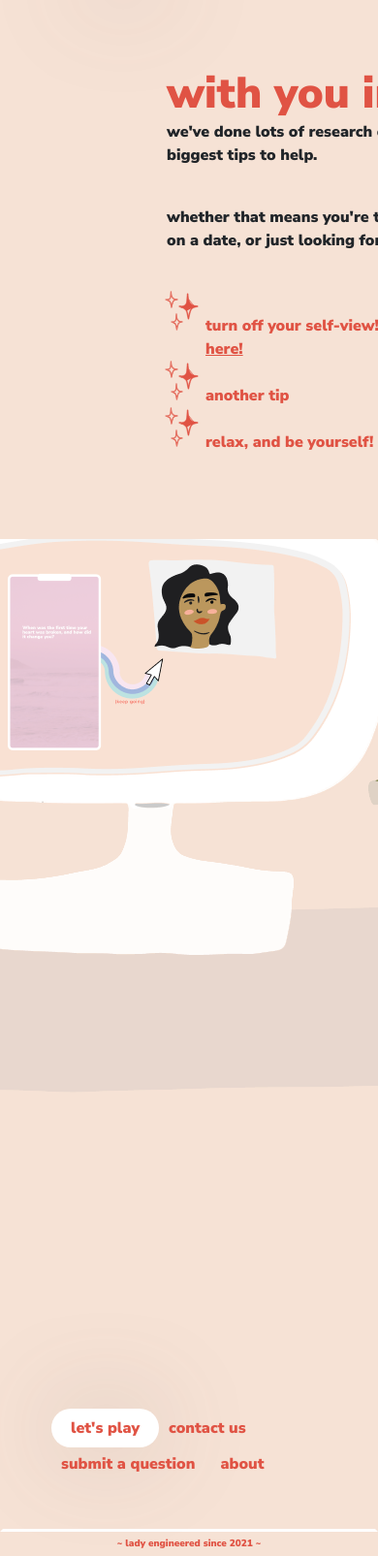
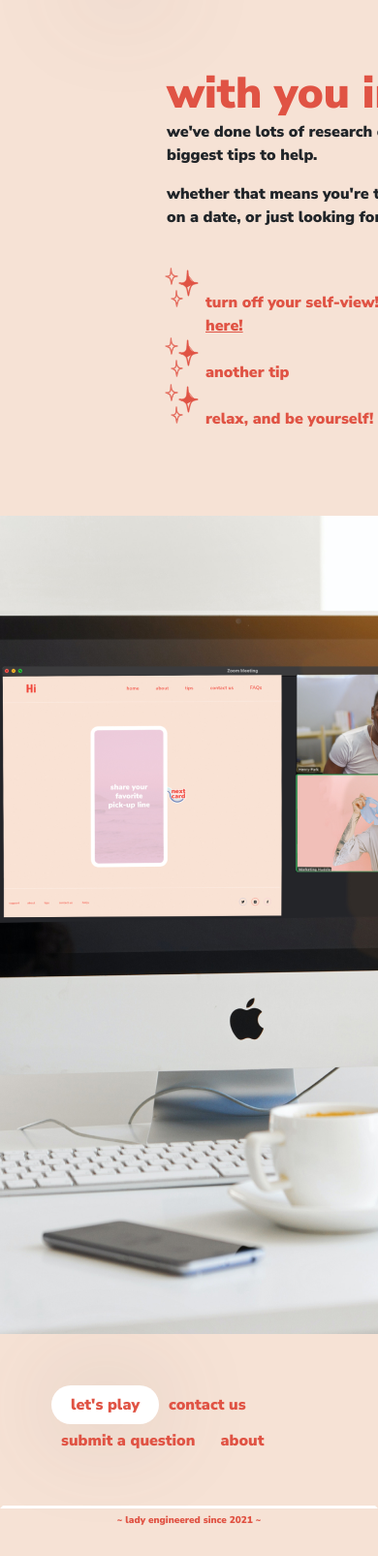
Before and after one commit to hmmacaulay/UX_UI_PROJECT_3, a PHP site: page / in a window 390 px wide; the page is wider, and only the part inside the window is pictured. Shown: the part 1148-2753 px from the top of that part at 97% size. After the commit the page ends 2721 px from the top of that part, so only its background shows below. Run offline with PHP 8.4, Linux system fonts and the light colour scheme; some libraries are stand-ins or nearby versions.

Commit message:
trying mobile

```diff
--- a/css/header.css
+++ b/css/header.css
@@ -124,6 +124,7 @@ p {
     margin-left: 100px;
     margin-right: 0;
     min-width: 30em;
+    flex: 1;
 }
 .overview .contentBox {
     margin-right: 100px;
@@ -150,7 +151,7 @@ p {
 }
 
 /* HOME STRIP 3 */
-.videobanner {
+.strip3 {
     position: relative;
     width: 100%;
     height: 100vh;
@@ -279,7 +280,13 @@ ul {
     color: #E05344;
 }
 @media screen and (max-width: 969px) {
+/* HOME */
     .imgBox {
         display: none;
     }
+    .contentBox .mission {
+        display: flex;
+        align-items: center;
+    }
+
 }
--- a/index.html
+++ b/index.html
@@ -39,7 +39,7 @@
 
 <!--content-->
     <div class="hero overview">
-        <div class="contentBox">
+        <div class="contentBox mission">
             <h1>we know it’s been hard lately... and that’s definitely an understatment. </h1><br>
             <br>
             <h2>
@@ -63,7 +63,7 @@
         </div>
         <div class="contentBox">
                 <h1>with you in mind..</h1>
-            <p>we've done lots of research on <a href="zoom_fat.html">zoom fatigue</a> and here are our biggest tips to help.</p><br>
+                <p>we've done lots of research on <a href="zoom_fat.html">zoom fatigue</a> and here are our biggest tips to help.</p>
                 <p>whether that means you're talking with a fellow coworker, on a date, or just looking for something to do, we've got you.
                 </p> <br>
                 <ul>
@@ -75,8 +75,9 @@
     </div>
 </section>
 
-    <div class="videobanner">
-        <img src="images/FAQ_Computer Preview w Person.png" alt="">
+<!--HOME, STRIP 3-->
+    <div class="strip3">
+        <img src="images/homeStrip3.png" alt="mockup image of Hi's product">
     </div>
 
 
```
Also changed, not shown: images/homeStrip3.png (added). Lines whose indentation alone changed are shown as unchanged.
